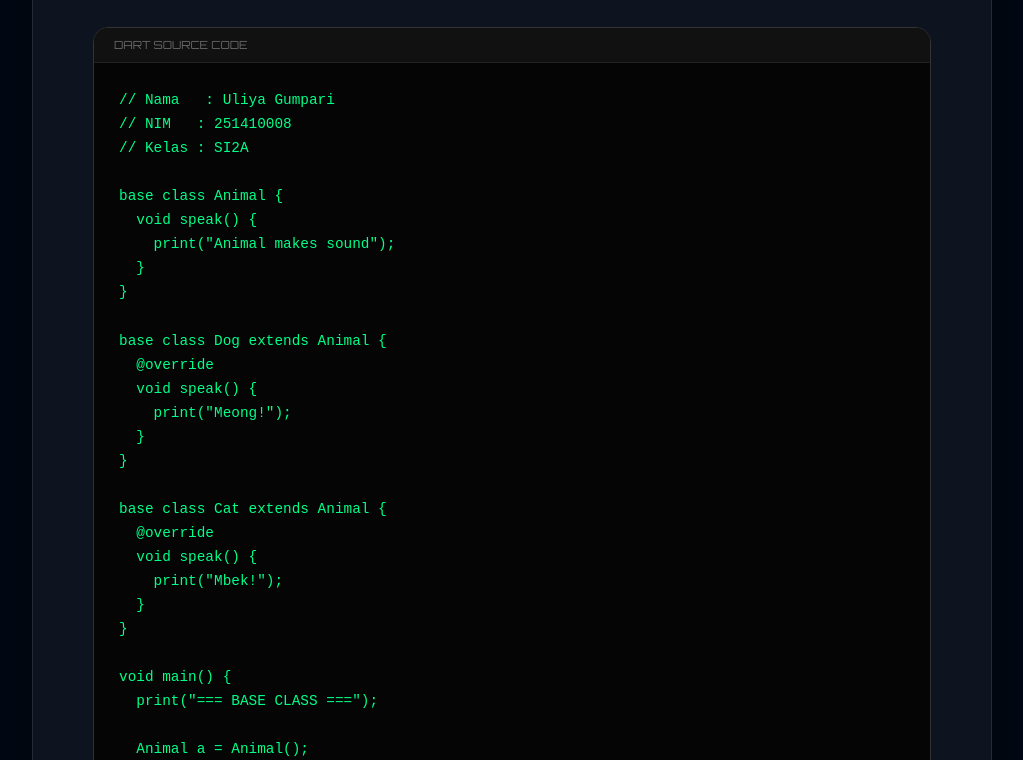
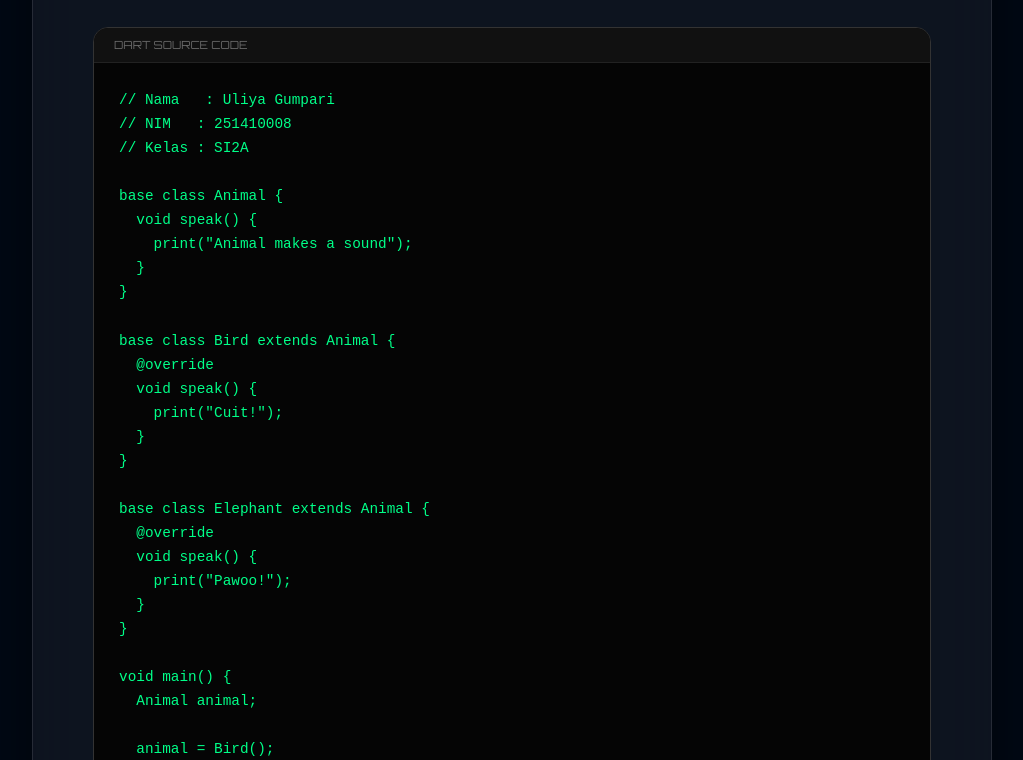
Before and after one commit to uliykk1008/Multiple-Inheritance-Class-Modifiers, a plain HTML site: page index.html in a window 1280 px wide. Shown: the part 7220-7980 px from the top of the page, without its empty margins (128-1151 px from the left). Drawn offline with Linux system fonts and the light colour scheme.

Commit message:
Update index.html

```diff
--- a/index.html
+++ b/index.html
@@ -521,39 +521,37 @@ void main() {
 
 base class Animal {
   void speak() {
-    print("Animal makes sound");
+    print("Animal makes a sound");
   }
 }
 
-base class Dog extends Animal {
+base class Bird extends Animal {
   @override
   void speak() {
-    print("Meong!");
+    print("Cuit!");
   }
 }
 
-base class Cat extends Animal {
+base class Elephant extends Animal {
   @override
   void speak() {
-    print("Mbek!");
+    print("Pawoo!");
   }
 }
 
 void main() {
-  print("=== BASE CLASS ===");
+  Animal animal;
 
-  Animal a = Animal();
-  Animal dog = Cat();
-  Animal cat = Goat();
+  animal = Bird();
+  animal.speak();
 
-  a.speak();
-  dog.speak();
-  cat.speak();
+  animal = Elephant();
+  animal.speak();
 }
 </code></pre>
       </div>
 
-      <button onclick="openModal('&run=true')">Run Program</button>
+    <button onclick="showImage('Output2.jpg')">Lihat Capture</button>
     </section>
 
     <section>
@@ -595,8 +593,8 @@ void main() {
 </code></pre>
       </div>
 
-      <button onclick="openModal('&run=true')">Run Program</button>
-    </section>
+    <button onclick="showImage('Output3.jpg')">Lihat Capture</button>
+     </section>
 
     <section>
       <h2>. Perbandingan Class Modifers</h2>
```
